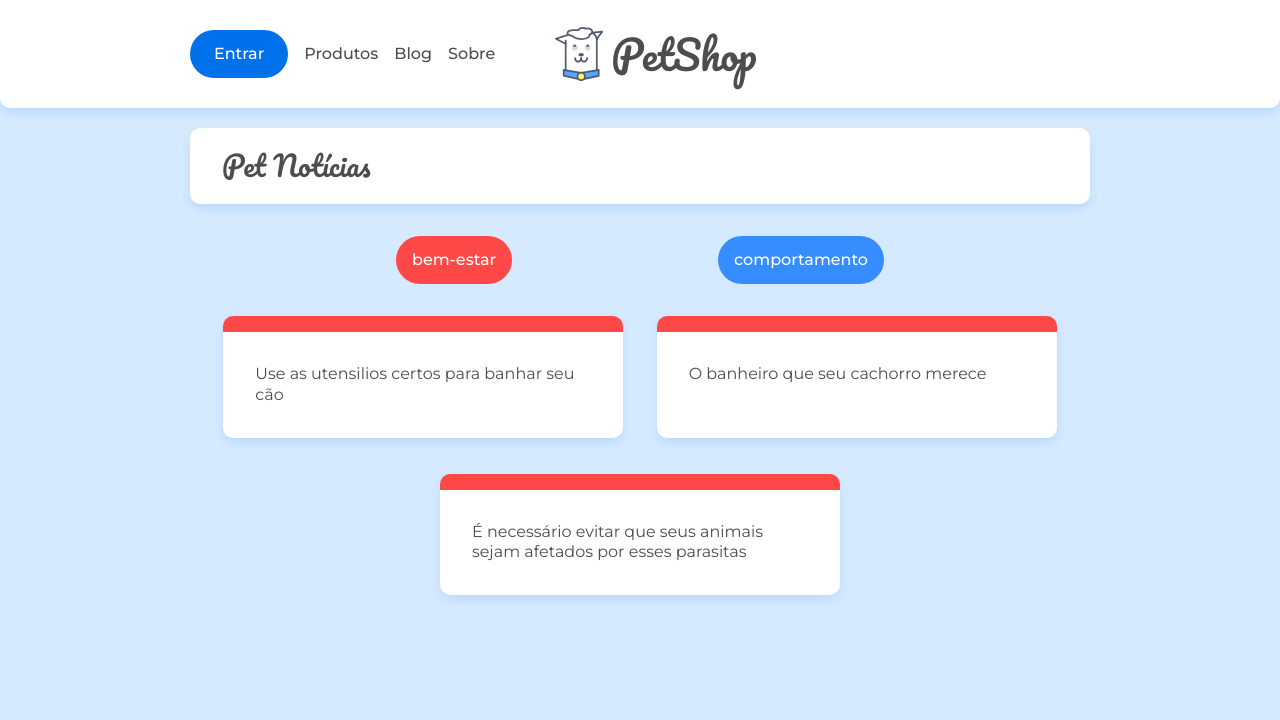
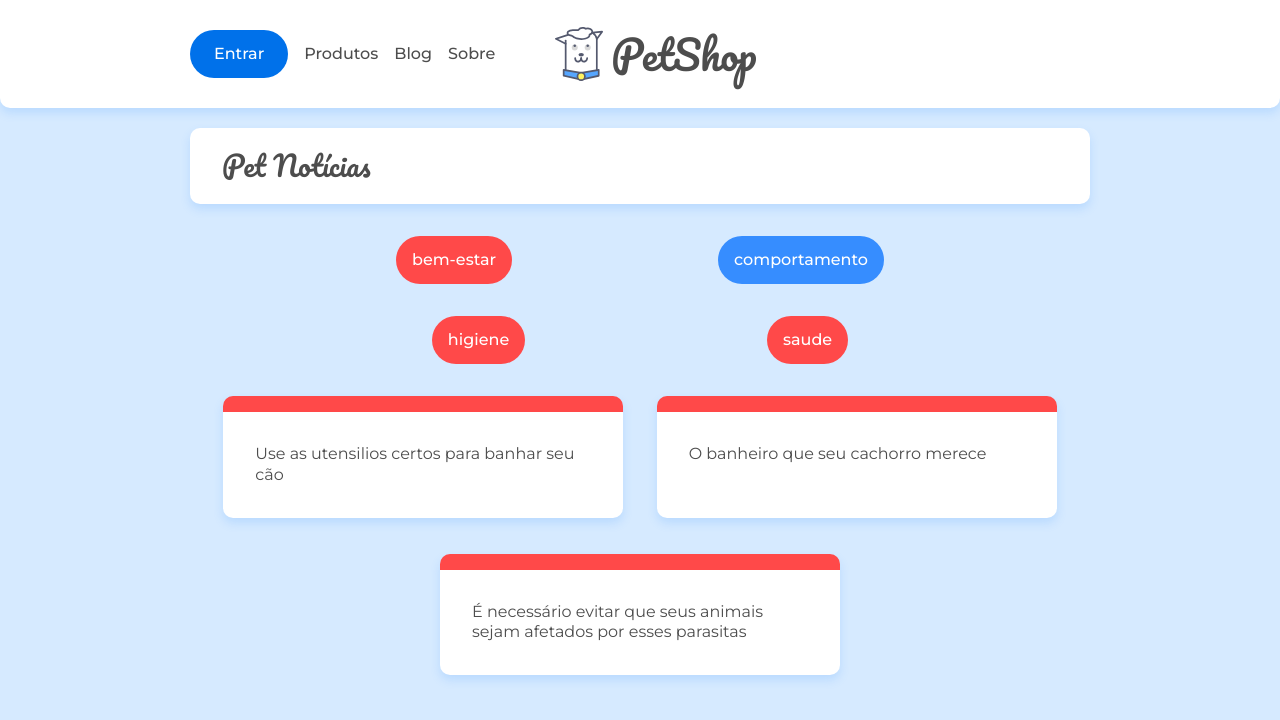
Before and after one commit to LuisLimaIt/react-router-petshop, a React (Create React App) app: page /categoria/bem-estar in a window 1280 px wide. Shown: the top 720 px of the page. Built offline with nearby package versions, Linux system fonts and the light colour scheme; data requests are answered from the project's data file.

Commit message:
Exibindo SubCategoria

```diff
--- a/src/paginas/Categoria.jsx
+++ b/src/paginas/Categoria.jsx
@@ -1,15 +1,16 @@
 import React, { useEffect, useState } from 'react'
-import { useRouteMatch } from 'react-router-dom'
+import { Link, Switch, useRouteMatch } from 'react-router-dom'
 import { Route, useParams } from 'react-router-dom'
 import { busca } from '../api/api'
 import '../assets/css/blog.css'
 import { ListaCategorias } from '../components/ListaCategorias'
 import ListaPost from '../components/ListaPost'
+import SubCategoria from './Subcategoria'
 
 export default function Categoria() {
 
     const { id } = useParams()
-    const { path } = useRouteMatch()
+    const { url, path } = useRouteMatch()
     const [subcategorias, setSubcategorias] = useState([])
 
     useEffect(() => {
@@ -24,9 +25,28 @@ export default function Categoria() {
                 <h2 className="titulo-pagina">Pet Notícias</h2>
             </div>
             <ListaCategorias />
-            <Route exact path={`${path}/`}>
-                <ListaPost url={`/posts?categoria=${id}`} />
-            </Route>
+            <ul className="lista-categorias container flex">
+
+                {subcategorias.map((subcategoria) => (
+                    <li
+                    className={`lista-categorias__categoria
+                    lista-categorias__categoria--${id}`}
+                    key={subcategoria}
+                    >
+                        <Link to={`${url}/${subcategoria}`}>
+                            {subcategoria}
+                        </Link>
+                    </li>
+                ))}
+            </ul>
+            <Switch>
+                <Route exact path={`${path}/`}>
+                    <ListaPost url={`/posts?categoria=${id}`} />
+                </Route>
+                <Route path={`${path}/:subcategoria`}>
+                    <SubCategoria />
+                </Route>
+            </Switch>
         </>
     )
 }
```
Also changed, not shown: 1 other file (tests, documents, lock files or other folders).
